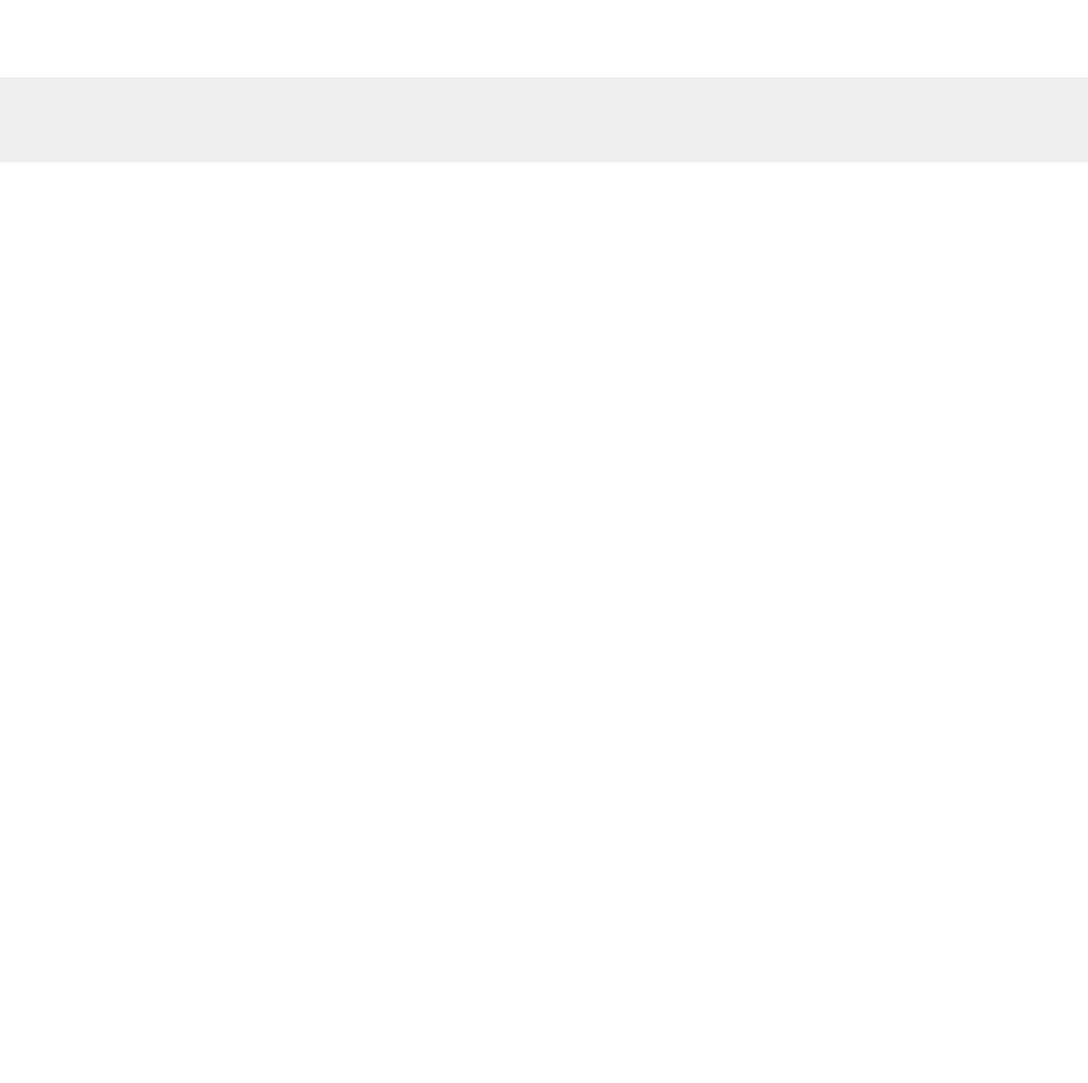
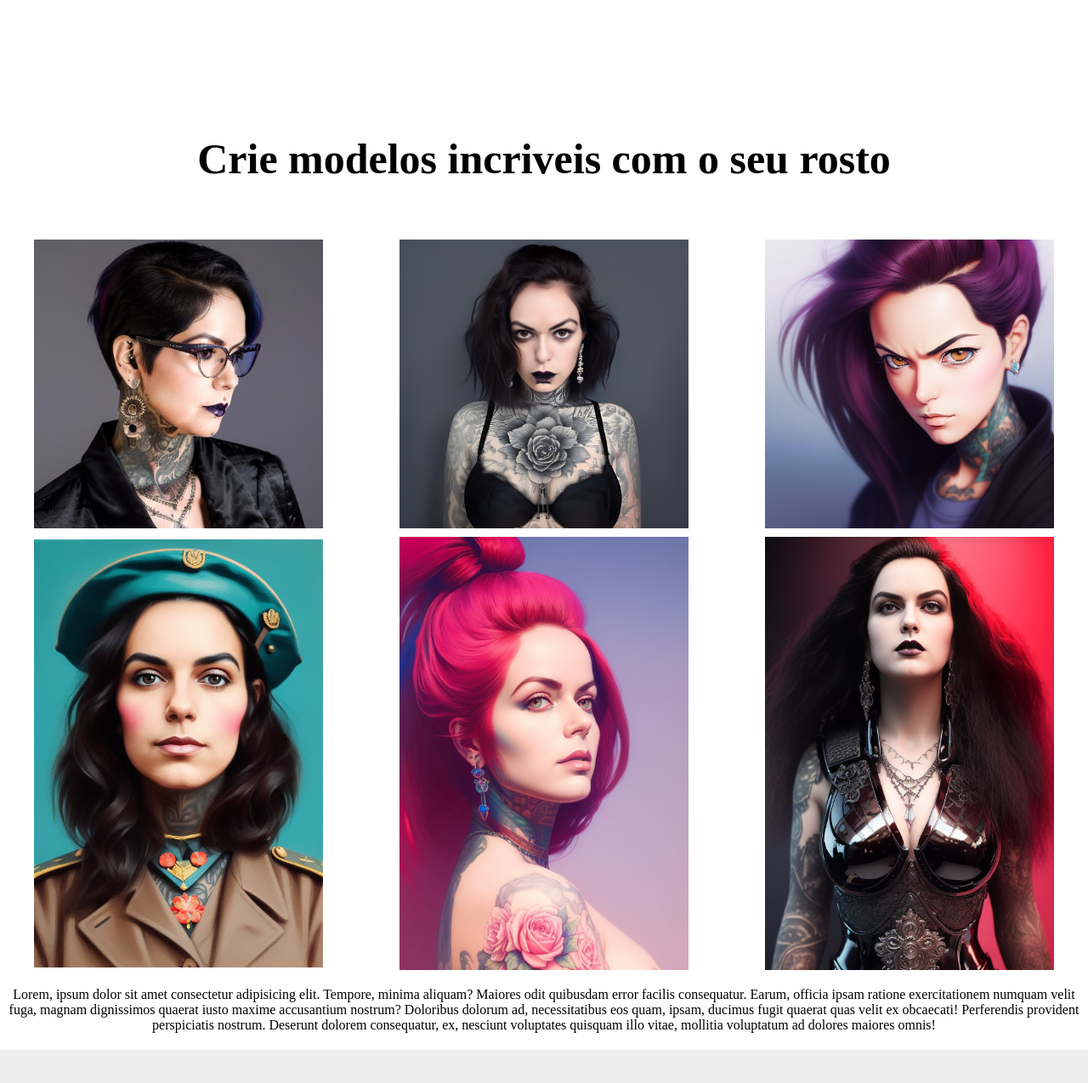
Before and after one commit to LeoPVaz/Estudos-HTML-CSS, a plain HTML site: page 1.Projetos Pessoais/Projeto Revião Flex box e GRID/index.html in a window 1280 px wide. Shown: the part 2063-3338 px from the top of the page at 85% size. Before the commit the page ends 2254 px from the top, so only its background shows below. Drawn offline with Linux system fonts and the light colour scheme.

Commit message:
Revisão aplicando GRID

```diff
--- a/1.Projetos Pessoais/Projeto Revião Flex box e GRID/assets/Css/style.css
+++ b/1.Projetos Pessoais/Projeto Revião Flex box e GRID/assets/Css/style.css
@@ -162,7 +162,27 @@ h4 {
     width: 85%;
 }
 
+.conteiner_grid {
+    text-align: center;
+}
 
+.box_grid {
+display: grid;
+grid-template-columns: repeat(3, 1fr);
+gap: 10px;
+justify-items: center;
+align-items: center;
+margin-bottom: 20px;
+}
+
+
+.box_grid img {
+    width: 340px;
+}
+
+.lorem{
+    margin-bottom: 20px;
+}
 /* main end */
 
 /* footer */
--- a/1.Projetos Pessoais/Projeto Revião Flex box e GRID/index.html
+++ b/1.Projetos Pessoais/Projeto Revião Flex box e GRID/index.html
@@ -75,6 +75,27 @@
                     allowfullscreen></iframe>
 
             </div>
+            <div class="conteiner_grid">
+                <h4>Crie modelos incriveis com o seu rosto</h4>
+                <div class="box_grid">
+                    <img src="assets/image/imagem (1).png">
+                    <img src="assets/image/imagem (2).png">
+                    <img src="assets/image/imagem (3).png">
+                    <img src="assets/image/imagem (4).png">
+                    <img src="assets/image/imagem (5).png">
+                    <img src="assets/image/imagem (6).png">
+                </div>
+                <div class="lorem">
+                    Lorem, ipsum dolor sit amet consectetur adipisicing elit. Tempore, minima aliquam? Maiores odit
+                    quibusdam error facilis consequatur. Earum, officia ipsam ratione exercitationem numquam velit fuga,
+                    magnam dignissimos quaerat iusto maxime accusantium nostrum? Doloribus dolorum ad, necessitatibus
+                    eos quam, ipsam, ducimus fugit quaerat quas velit ex obcaecati! Perferendis provident perspiciatis
+                    nostrum. Deserunt dolorem consequatur, ex, nesciunt voluptates quisquam illo vitae, mollitia
+                    voluptatum ad dolores maiores omnis!
+
+                </div>
+            </div>
+
         </div>
     </main>
     <footer>
```
Also changed, not shown: 1.Projetos Pessoais/Projeto Revião Flex box e GRID/assets/image/imagem (1).png (added), 1.Projetos Pessoais/Projeto Revião Flex box e GRID/assets/image/imagem (2).png (added), 1.Projetos Pessoais/Projeto Revião Flex box e GRID/assets/image/imagem (3).png (added), 1.Projetos Pessoais/Projeto Revião Flex box e GRID/assets/image/imagem (4).png (added), 1.Projetos Pessoais/Projeto Revião Flex box e GRID/assets/image/imagem (5).png (added), 1.Projetos Pessoais/Projeto Revião Flex box e GRID/assets/image/imagem (6).png (added), 1.Projetos Pessoais/Projeto Revião Flex box e GRID/assets/image/moudura.png (deleted).
